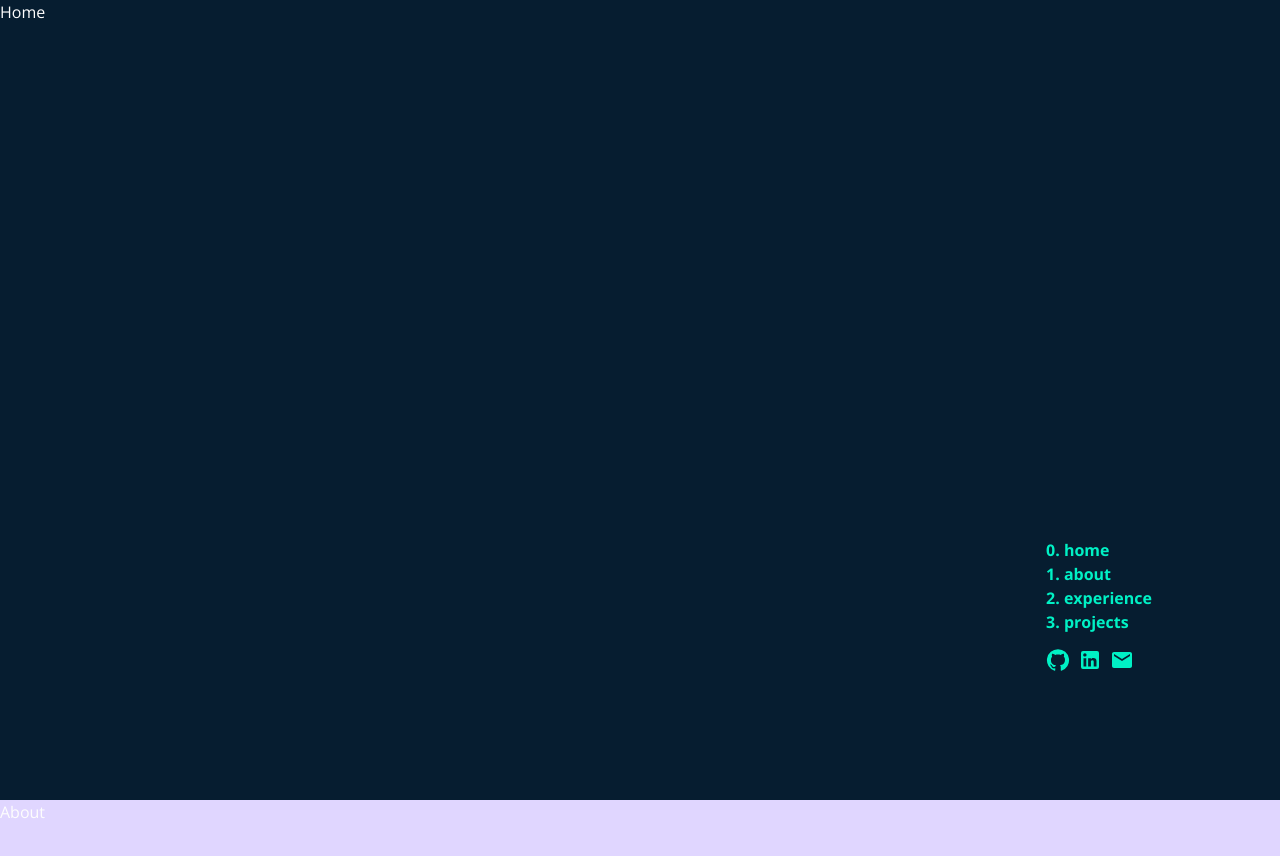
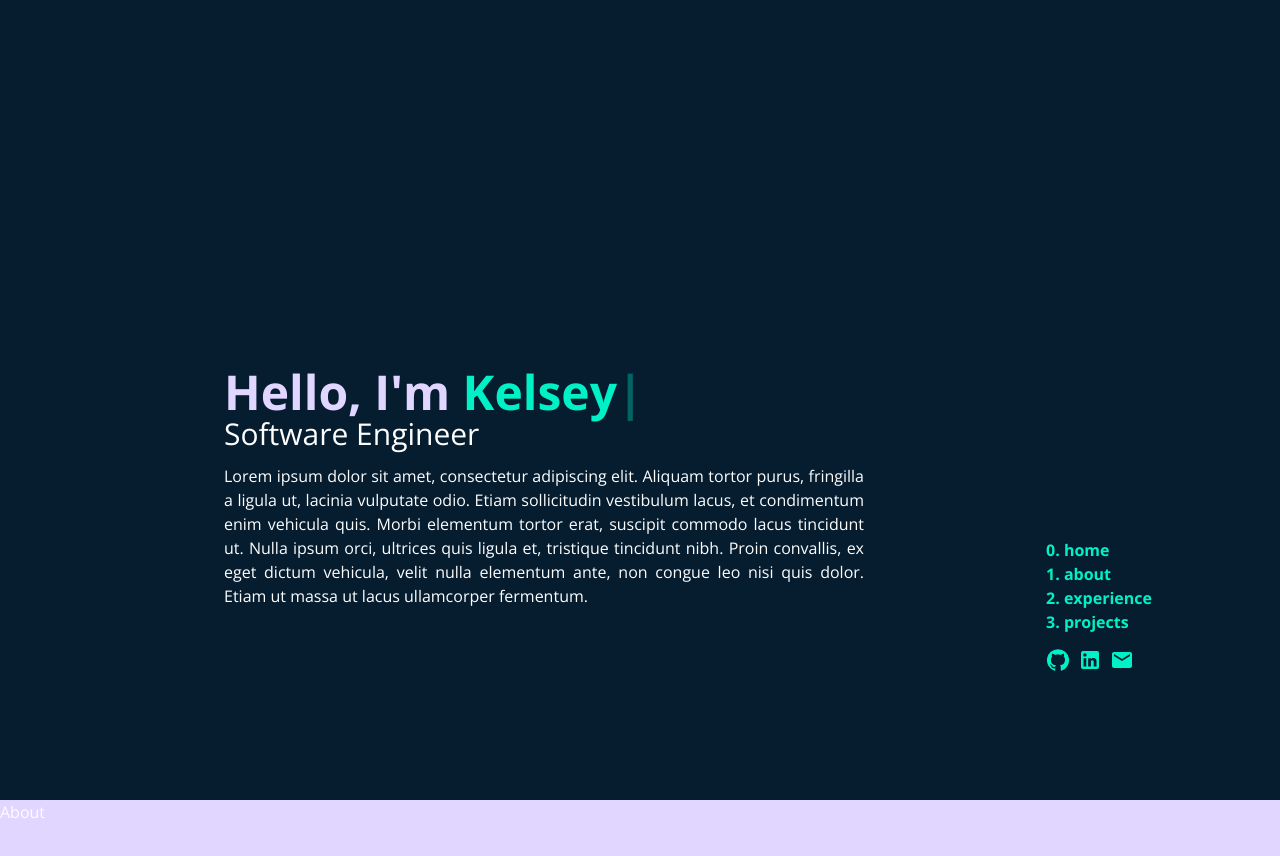
Before and after one commit to kelseyfranken/hello-kelsey, a Next.js app: page / in a window 1280 px wide. Shown: the top 856 px of the page. Built offline with nearby package versions, Linux system fonts and the light colour scheme.

Commit message:
:construction: add basic landing

```diff
--- a/package.json
+++ b/package.json
@@ -21,6 +21,7 @@
     "postcss": "8.4.27",
     "react": "18.2.0",
     "react-dom": "18.2.0",
+    "react-typist": "^2.0.5",
     "tailwindcss": "3.3.3"
   },
   "devDependencies": {
--- a/src/components/Landing.jsx
+++ b/src/components/Landing.jsx
@@ -1,7 +1,32 @@
-import React from "react";
+/* eslint-disable react/no-unescaped-entities */
+"use client";
+
+import Typist from "react-typist";
+import "react-typist/dist/Typist.css"; // Import the Typist CSS file for cursor blink
 
 function Landing(props) {
-  return <div>Home</div>;
+  return (
+    <div className="pt-60 pl-56">
+      <div className="pt-32">
+        <h1 className="text-aqua text-5xl font-bold">
+          <Typist avgTypingDelay={120}>
+            <span className="text-lylla"> Hello, I'm</span> Kelsey
+          </Typist>
+        </h1>
+        <h2 className="text-3xl text-snow">Software Engineer</h2>
+        <p className="pt-3 lg:w-[640px] w-3/5 text-justify">
+          Lorem ipsum dolor sit amet, consectetur adipiscing elit. Aliquam
+          tortor purus, fringilla a ligula ut, lacinia vulputate odio. Etiam
+          sollicitudin vestibulum lacus, et condimentum enim vehicula quis.
+          Morbi elementum tortor erat, suscipit commodo lacus tincidunt ut.
+          Nulla ipsum orci, ultrices quis ligula et, tristique tincidunt nibh.
+          Proin convallis, ex eget dictum vehicula, velit nulla elementum ante,
+          non congue leo nisi quis dolor. Etiam ut massa ut lacus ullamcorper
+          fermentum.
+        </p>
+      </div>
+    </div>
+  );
 }
 
 export default Landing;
```
Also changed, not shown: 1 other file (tests, documents, lock files or other folders).
